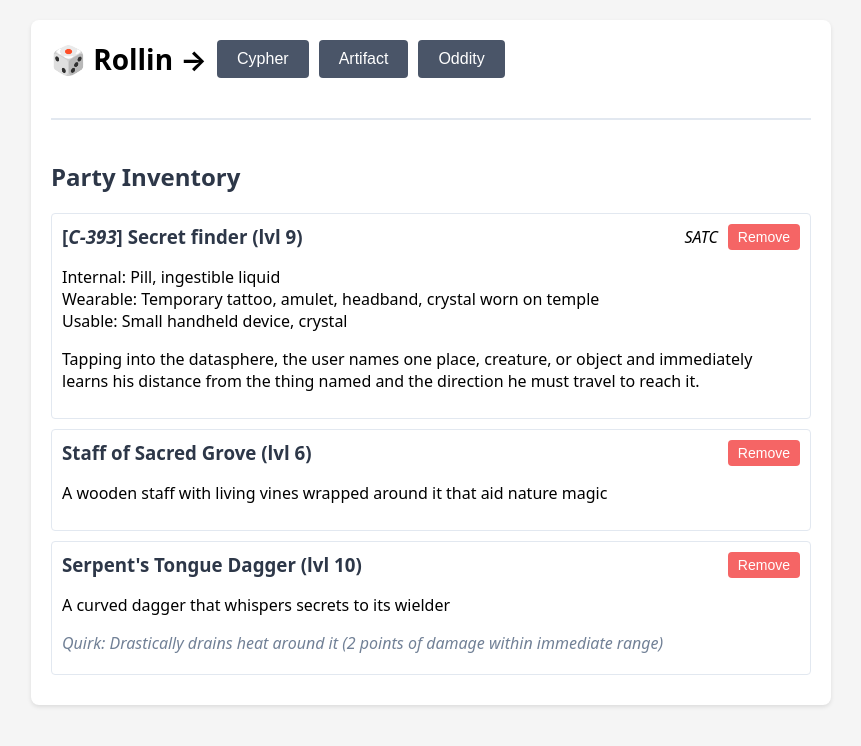
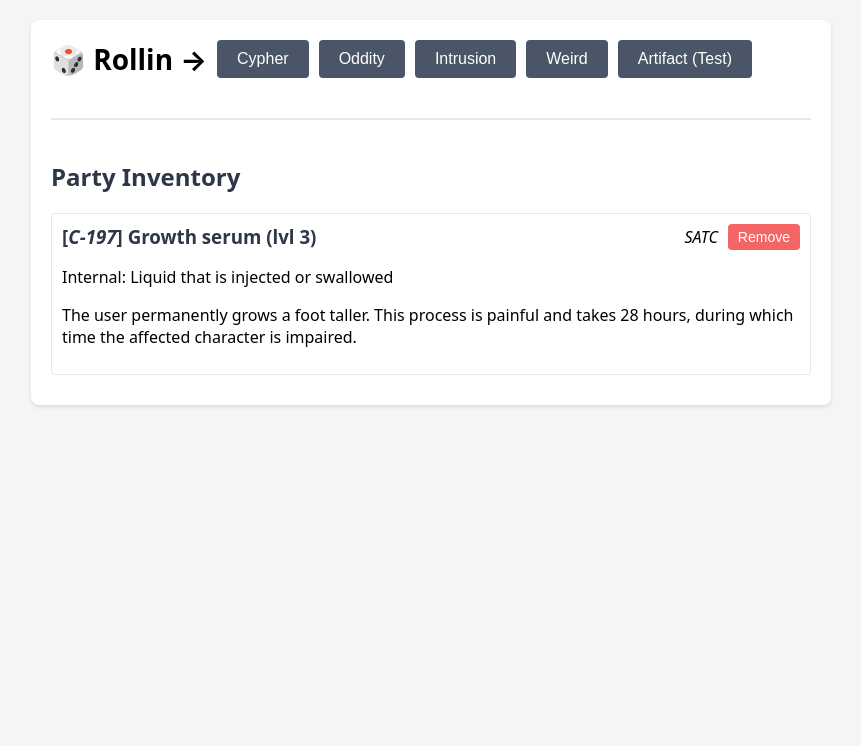
Before and after one commit to JasperGeh/rollin, a FastAPI app: page / in a window 1280 px wide. Shown: the top 746 px of the page, without its empty margins (209-1070 px from the left). Run offline with FastAPI, Linux system fonts and the light colour scheme; parts of the project's set-up code (start-up, migrations or seed data) failed here and were passed over.

Commit message:
Refactor party inventory and update app features
- Removed the old party_inventory.json and replaced it with rollin_party_inventory.json, introducing new items like 'Growth serum'.
- Updated main.py to reference the new inventory file and added support for additional tables: 'numenera_intrusions' and 'numenera_weird'.
- Enhanced index.html with new buttons for rolling on intrusions and weird events, and improved result display with context and intrusion details.
- Revised README.md for clarity and expanded feature descriptions.

These changes streamline inventory management and enhance the user experience in the TTRPG app.

```diff
--- a/app/main.py
+++ b/app/main.py
@@ -15,7 +15,7 @@ templates = Jinja2Templates(directory="templates")
 
 # Global dictionary to store our tables and inventory
 tables = {}
-INVENTORY_FILE = "party_inventory.json"
+INVENTORY_FILE = "rollin_party_inventory.json"
 
 def dice_roll(dice_str):
     # Try to convert input to integer first
@@ -59,7 +59,8 @@ async def startup_event():
     tables['numenera_artifact_quirks'] = pd.read_csv("tables/numenera_artifact_quirks.csv")
     tables['numenera_cypher'] = pd.read_csv("tables/numenera_cypher.csv")
     tables['numenera_oddities'] = pd.read_csv("tables/numenera_oddities.csv")
-
+    tables['numenera_intrusions'] = pd.read_csv("tables/numenera_intrusions.csv")
+    tables['numenera_weird'] = pd.read_csv("tables/numenera_weird.csv")
     # Ensure inventory file exists
     if not Path(INVENTORY_FILE).exists():
         save_inventory([])
@@ -107,6 +108,20 @@ async def roll_on_table(table_name: str):
             "description": entry['description'],
             "source": entry['source']
         }
+    elif table_name == 'numenera_intrusions':
+        result = {
+            #"no": "I-" + str(entry['no']),
+            "name": "Intrusion – " + entry['context'],
+            "description": entry['intrusion'],
+            #"context": entry['context'],
+            "source": entry['source']
+        }
+    elif table_name == 'numenera_weird':
+        result = {
+            "name": "Weird – " + entry['context'],
+            "description": entry['weird'],
+            "source": entry['source']
+        }
     else:
         result = {
             "name": entry['name'],
--- a/party_inventory.json
+++ /dev/null
@@ -1,25 +0,0 @@
-[
-  {
-    "no": "C-393",
-    "name": "Secret finder",
-    "description": "Internal: Pill, ingestible liquid<br>Wearable: Temporary tattoo, amulet, headband, crystal worn on temple<br>Usable: Small handheld device, crystal",
-    "effect": "Tapping into the datasphere, the user names one place, creature, or object and immediately learns his distance from the thing named and the direction he must travel to reach it.",
-    "image": "no",
-    "source": "SATC",
-    "level": 9,
-    "dice_formula": "1d6+4"
-  },
-  {
-    "name": "Staff of Sacred Grove",
-    "description": "A wooden staff with living vines wrapped around it that aid nature magic",
-    "level": 6,
-    "dice_formula": "1d12+2"
-  },
-  {
-    "name": "Serpent's Tongue Dagger",
-    "description": "A curved dagger that whispers secrets to its wielder",
-    "quirk": "Drastically drains heat around it (2 points of damage within immediate range)",
-    "level": 10,
-    "dice_formula": "1d10"
-  }
-]
--- /dev/null
+++ b/rollin_party_inventory.json
@@ -0,0 +1,12 @@
+[
+  {
+    "no": "C-197",
+    "name": "Growth serum",
+    "description": "Internal: Liquid that is injected or swallowed",
+    "effect": "The user permanently grows a foot taller. This process is painful and takes 28 hours, during which time the affected character is impaired.",
+    "image": "no",
+    "source": "SATC",
+    "level": 3,
+    "dice_formula": "1d6"
+  }
+]
--- a/templates/index.html
+++ b/templates/index.html
@@ -119,8 +119,10 @@
         <div class="buttons" style="display: flex; align-items: center; gap: 10px;">
             <p class="rollin" style="margin: 0;">🎲 Rollin → </p>
             <button onclick="rollOnTable('numenera_cypher')">Cypher</button>
-            <button onclick="rollOnTable('artifacts')">Artifact</button>
             <button onclick="rollOnTable('numenera_oddities')">Oddity</button>
+            <button onclick="rollOnTable('numenera_intrusions')">Intrusion</button>
+            <button onclick="rollOnTable('numenera_weird')">Weird</button>
+            <button onclick="rollOnTable('artifacts')">Artifact (Test)</button>
         </div>
 
         <div id="result" class="result">
@@ -176,6 +178,16 @@
                 quirkText = `<p class="quirk">Quirk: ${data.quirk}</p>`;
             }
 
+            let contextText = '';
+            if (data.context !== undefined) {
+                contextText = `<p class="context">Context: ${data.context}</p>`;
+            }
+
+            let intrusionText = '';
+            if (data.intrusion !== undefined) {
+                intrusionText = `<p class="intrusion">Intrusion: ${data.intrusion}</p>`;
+            }
+
             let sourceText = '';
             if (data.source !== undefined) {
                 sourceText = `<p style="text-align: right;"><i>${data.source}</i></p>`;
@@ -204,6 +216,8 @@
                 ${effectText}
                 ${quirkText}
                 ${imageText}
+                ${contextText}
+                ${intrusionText}
             `;
         }
 
```
Also changed, not shown: README.md.
